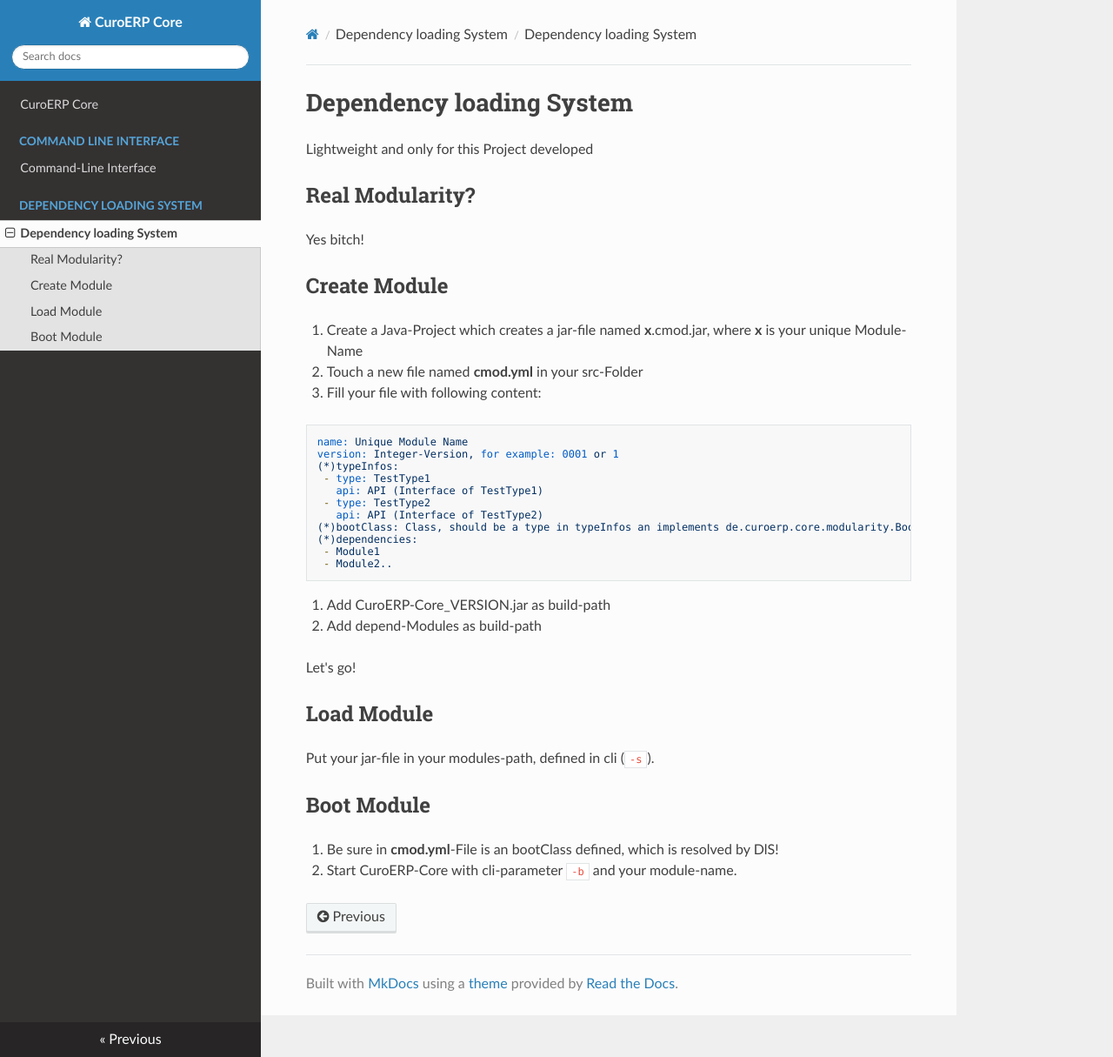
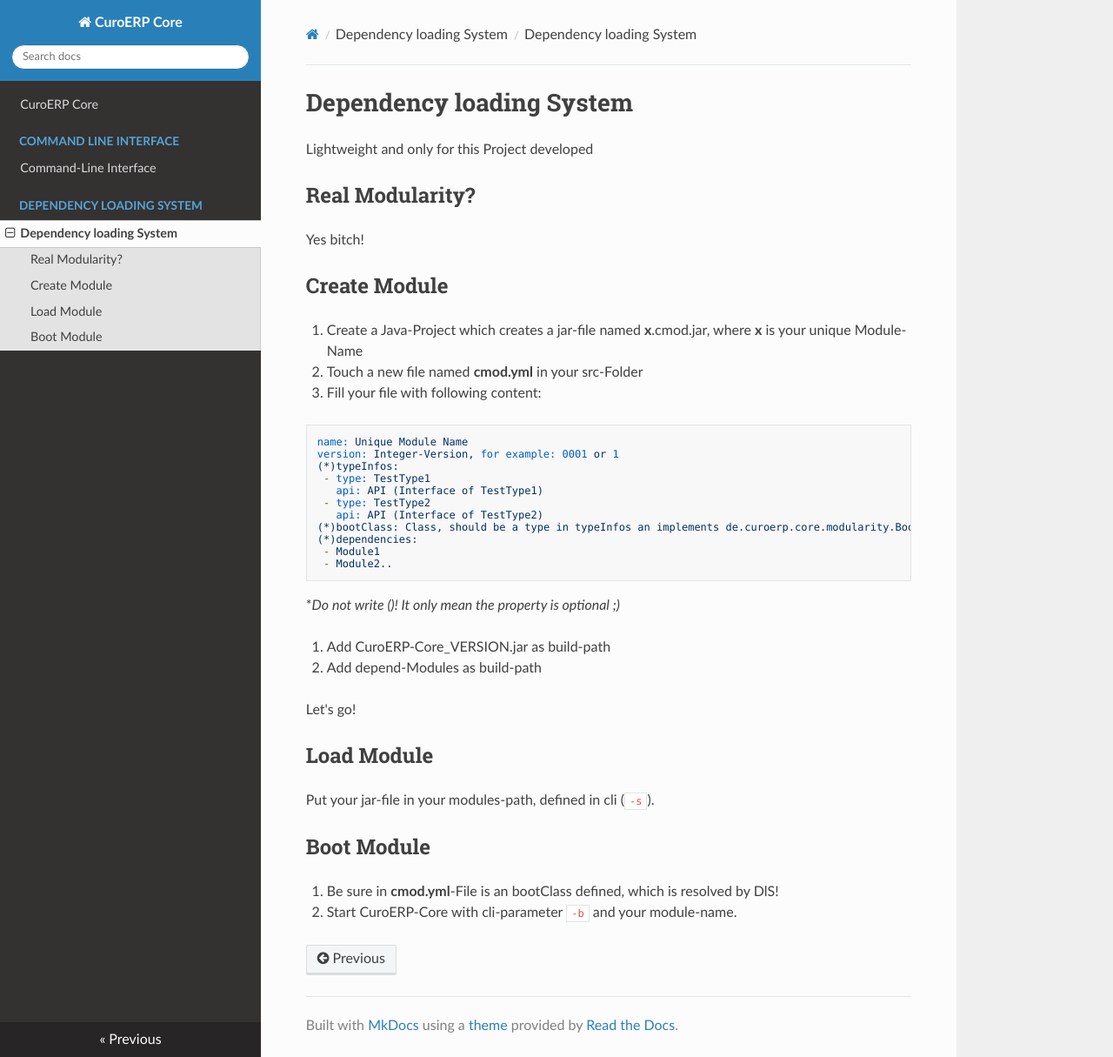
Before and after one commit to heinleit/curoerp-core, an MkDocs documentation site: the page built from docs/Dependency_loading_System/index.md, in a window 1280 px wide and 1215 px high. Shown: the whole window at 87% size. Built offline with MkDocs 1.6.1, drawn with Linux system fonts in a browser that asks for light colours; nearby versions of some CDN libraries.

Commit message:
Update index.md

````diff
--- a/docs/Dependency_loading_System/index.md
+++ b/docs/Dependency_loading_System/index.md
@@ -27,6 +27,7 @@ version: Integer-Version, for example: 0001 or 1
  - Module1
  - Module2..
 ```
+**Do not write (*)! It only mean the property is optional ;)**
 
 4. Add CuroERP-Core_VERSION.jar as build-path
 
````
